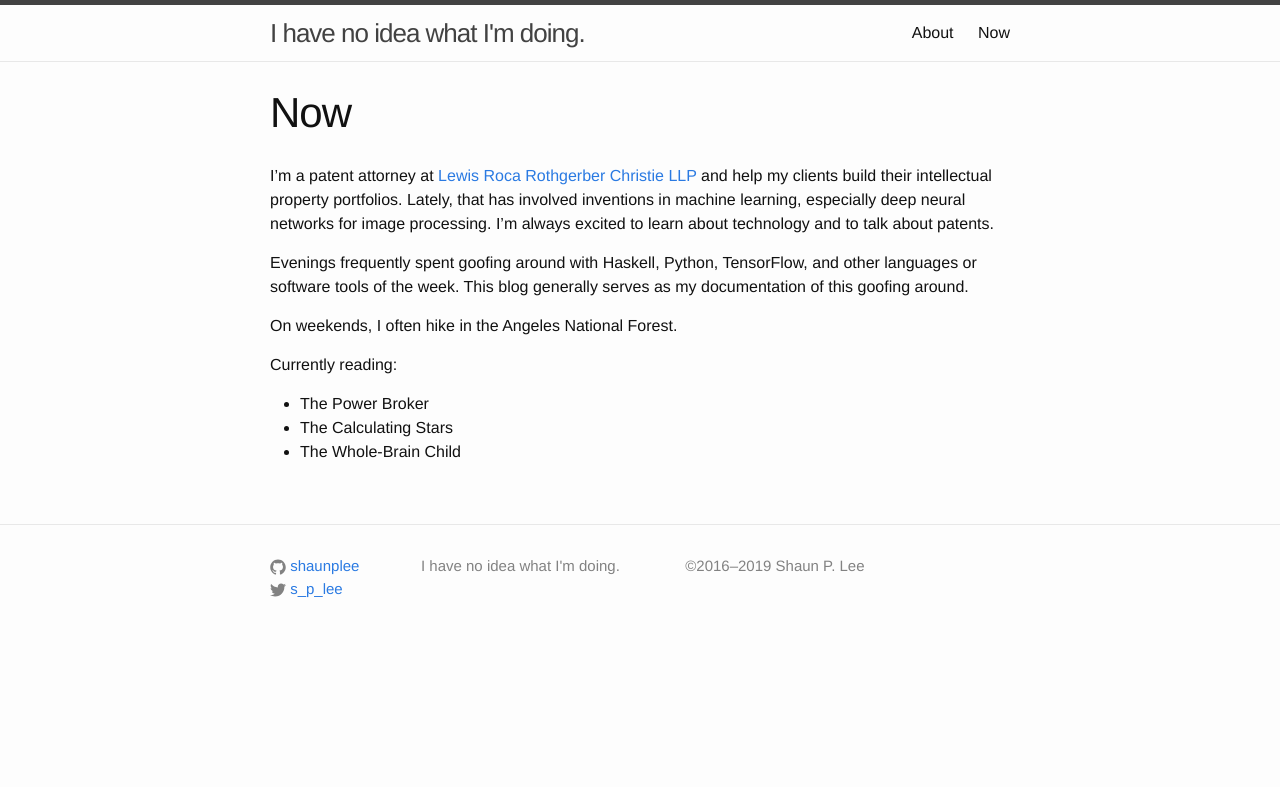
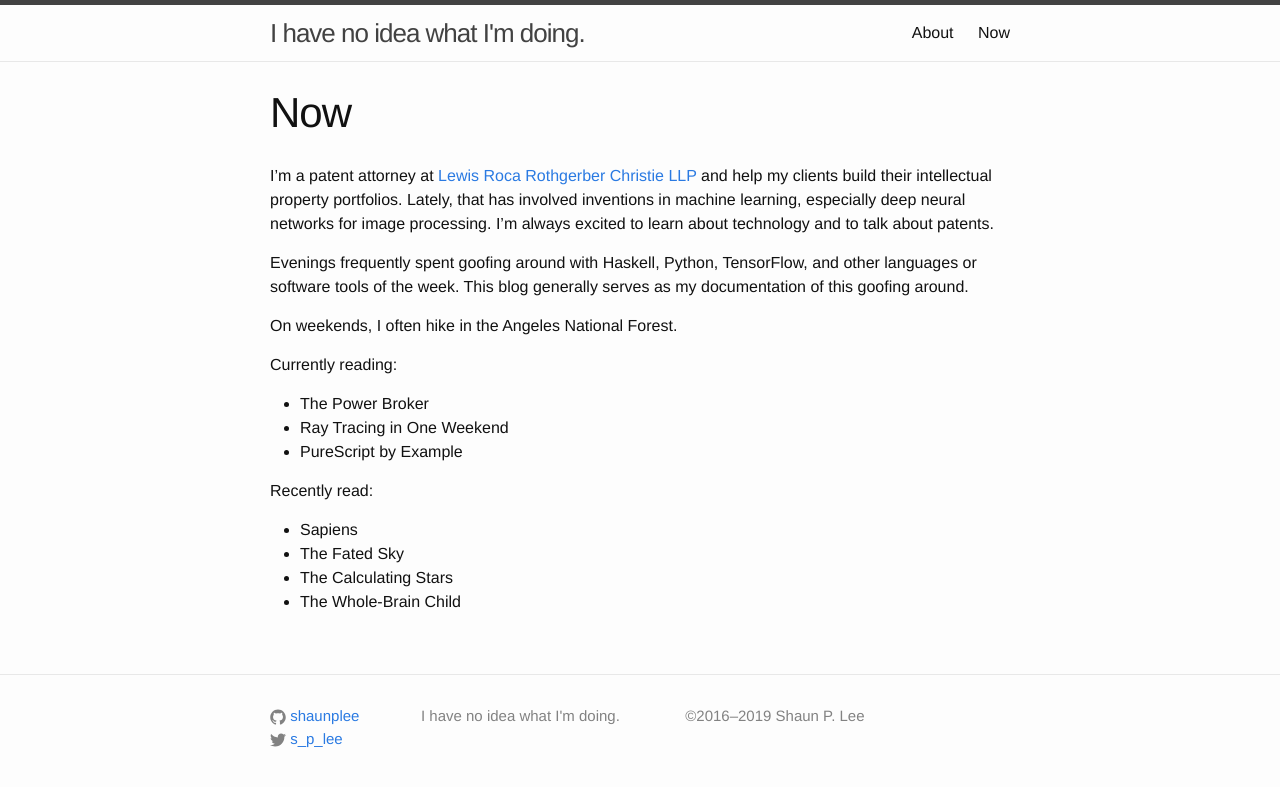
Before and after one commit to shaunplee/shaunplee.github.io, a Jekyll site: the page built from now.md, in a window 1280 px wide. Shown: the top 787 px of the page. Built offline with Jekyll 4.4.1, drawn with Linux system fonts in a browser that asks for light colours.

Commit message:
Update reading list.

```diff
--- a/now.md
+++ b/now.md
@@ -12,5 +12,11 @@ On weekends, I often hike in the Angeles National Forest.
 
 Currently reading:
 - The Power Broker
+- Ray Tracing in One Weekend
+- PureScript by Example
+
+Recently read:
+- Sapiens
+- The Fated Sky
 - The Calculating Stars
 - The Whole-Brain Child
```
